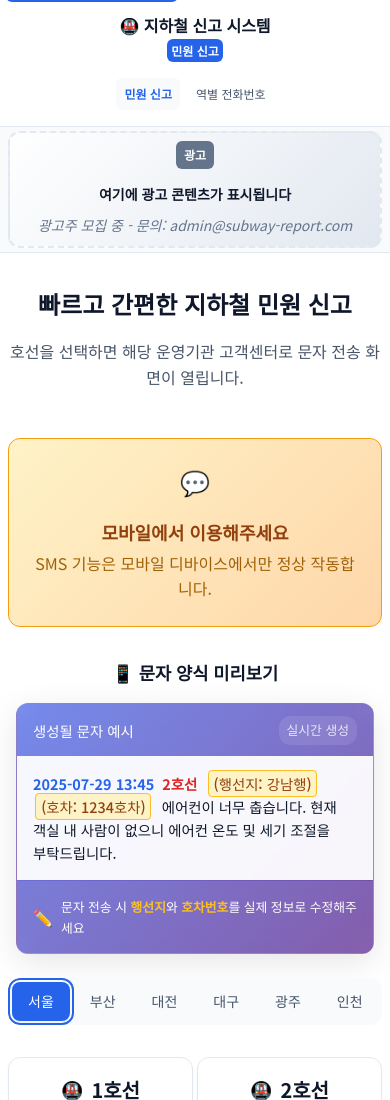
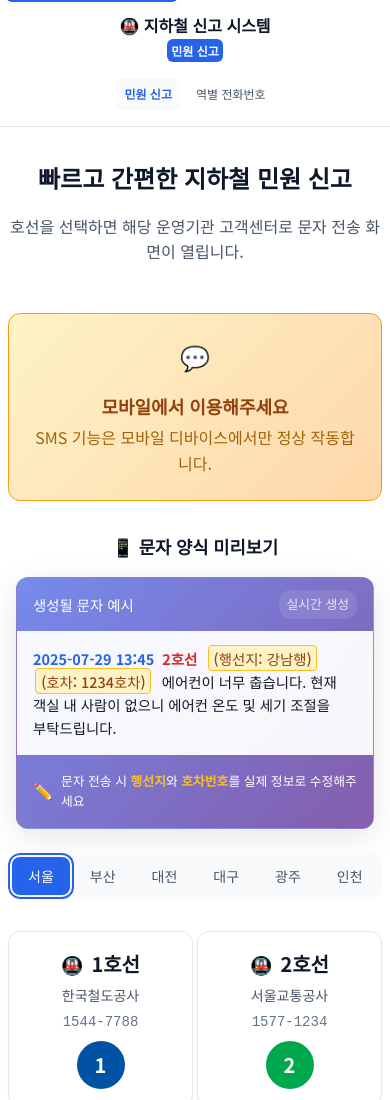
Before and after one commit to xmfhf2769/subway-quick-report, a website: page index.html in a window 390 px wide. Shown: the top 1100 px of the page. Drawn offline with Linux system fonts and the light colour scheme.

Commit message:
remove: 광고 배너 섹션 완전 제거
- index.html에서 ad-banner-section 제거
- station-phone.html에서 ad-banner-section 제거
- main.css에서 광고 배너 관련 스타일 모두 제거
- 인쇄 스타일에서 ad-banner-section 참조 제거
- 깔끔한 UI로 단순화

```diff
--- a/css/main.css
+++ b/css/main.css
@@ -533,92 +533,7 @@ p, h1, h2, h3, h4, h5, h6 {
   outline-offset: 2px;
 }
 
-/* ===== 광고 배너 ===== */
-.ad-banner-section {
-  background: var(--bg-secondary);
-  border-bottom: 1px solid var(--border-color);
-  padding: var(--spacing-sm) 0;
-}
 
-.ad-banner {
-  max-width: 100%;
-  margin: 0 auto;
-}
-
-.ad-placeholder {
-  background: linear-gradient(135deg, var(--bg-primary), var(--bg-tertiary));
-  border: 2px dashed var(--border-color);
-  border-radius: var(--radius-lg);
-  padding: var(--spacing-lg);
-  text-align: center;
-  transition: all var(--transition-fast);
-  min-height: 120px;
-  display: flex;
-  align-items: center;
-  justify-content: center;
-}
-
-.ad-placeholder:hover {
-  border-color: var(--primary-color);
-  background: linear-gradient(135deg, var(--bg-secondary), var(--bg-tertiary));
-}
-
-.ad-content {
-  max-width: 600px;
-}
-
-.ad-label {
-  display: inline-block;
-  background: var(--secondary-color);
-  color: white;
-  padding: var(--spacing-xs) var(--spacing-sm);
-  border-radius: var(--radius-sm);
-  font-size: var(--font-size-xs);
-  font-weight: 600;
-  text-transform: uppercase;
-  margin-bottom: var(--spacing-sm);
-}
-
-.ad-text {
-  font-size: var(--font-size-lg);
-  font-weight: 600;
-  color: var(--text-primary);
-  margin: var(--spacing-sm) 0;
-  line-height: 1.4;
-}
-
-.ad-note {
-  font-size: var(--font-size-sm);
-  color: var(--text-muted);
-  font-style: italic;
-}
-
-/* 실제 광고가 로드되었을 때 스타일 */
-.ad-banner.loaded .ad-placeholder {
-  border: none;
-  background: transparent;
-  padding: 0;
-}
-
-.ad-banner.loaded .ad-content {
-  max-width: none;
-}
-
-/* 광고 반응형 */
-@media (max-width: 768px) {
-  .ad-banner-section {
-    padding: var(--spacing-xs) 0;
-  }
-
-  .ad-placeholder {
-    padding: var(--spacing-md);
-    min-height: 100px;
-  }
-
-  .ad-text {
-    font-size: var(--font-size-base);
-  }
-}
 
 @media (max-width: 480px) {
   .ad-placeholder {
@@ -633,7 +548,7 @@ p, h1, h2, h3, h4, h5, h6 {
 
 /* ===== 인쇄 스타일 ===== */
 @media print {
-  .header, .footer, .theme-toggle, .device-notice, .ad-banner-section {
+  .header, .footer, .theme-toggle, .device-notice {
     display: none;
   }
 
--- a/index.html
+++ b/index.html
@@ -119,21 +119,6 @@
       </div>
     </div>
   </header>
-
-  <!-- 광고 배너 -->
-  <section class="ad-banner-section">
-    <div class="container">
-      <div class="ad-banner" id="main-ad-banner">
-        <div class="ad-placeholder">
-          <div class="ad-content">
-            <span class="ad-label">광고</span>
-            <p class="ad-text">여기에 광고 콘텐츠가 표시됩니다</p>
-            <small class="ad-note">광고주 모집 중 - 문의: admin@subway-report.com</small>
-          </div>
-        </div>
-      </div>
-    </div>
-  </section>
 
   <!-- 메인 콘텐츠 -->
   <main id="main-content" class="main" role="main" aria-label="지하철 신고 서비스 메인 콘텐츠">
```
Also changed, not shown: station-phone.html (+0 -15 lines).
